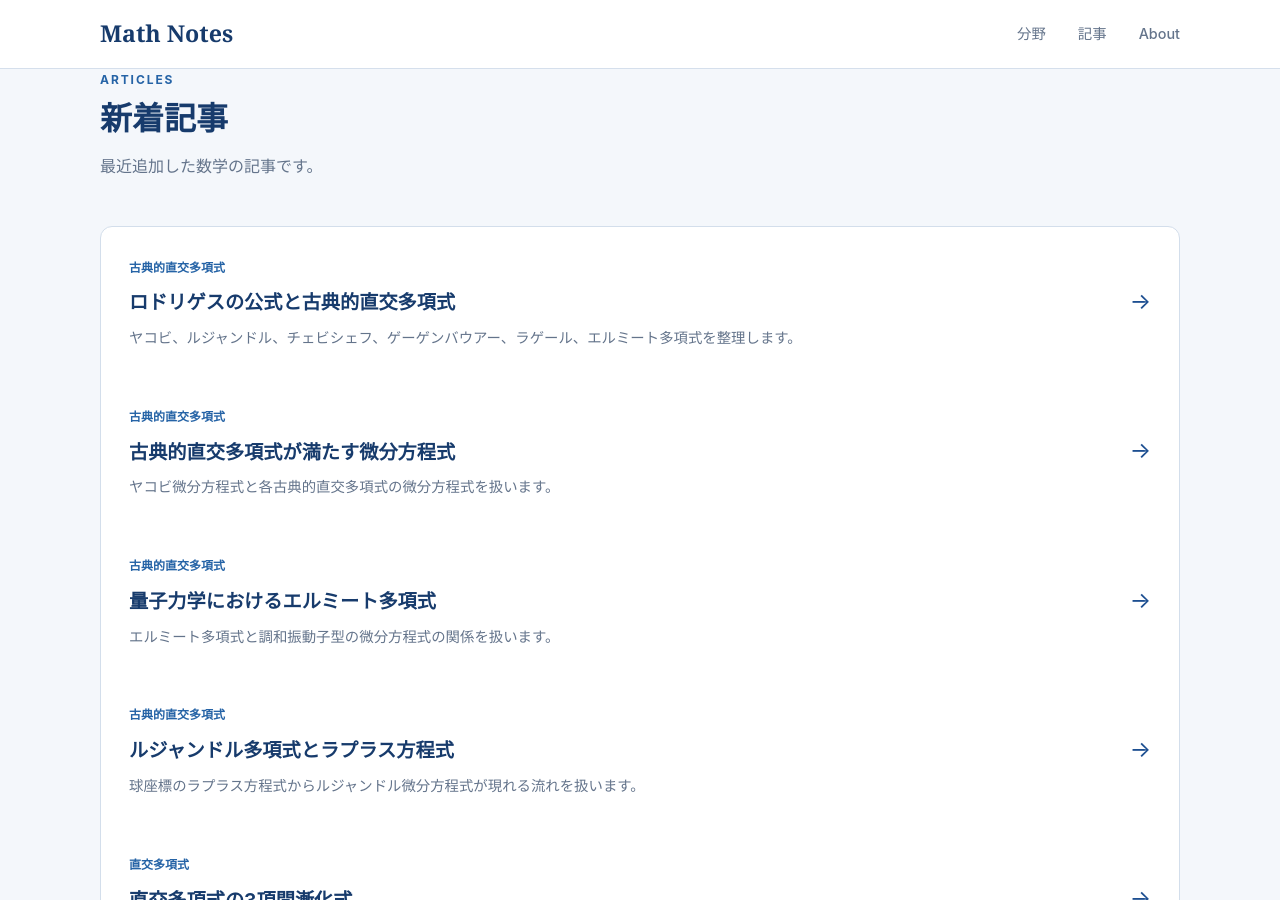
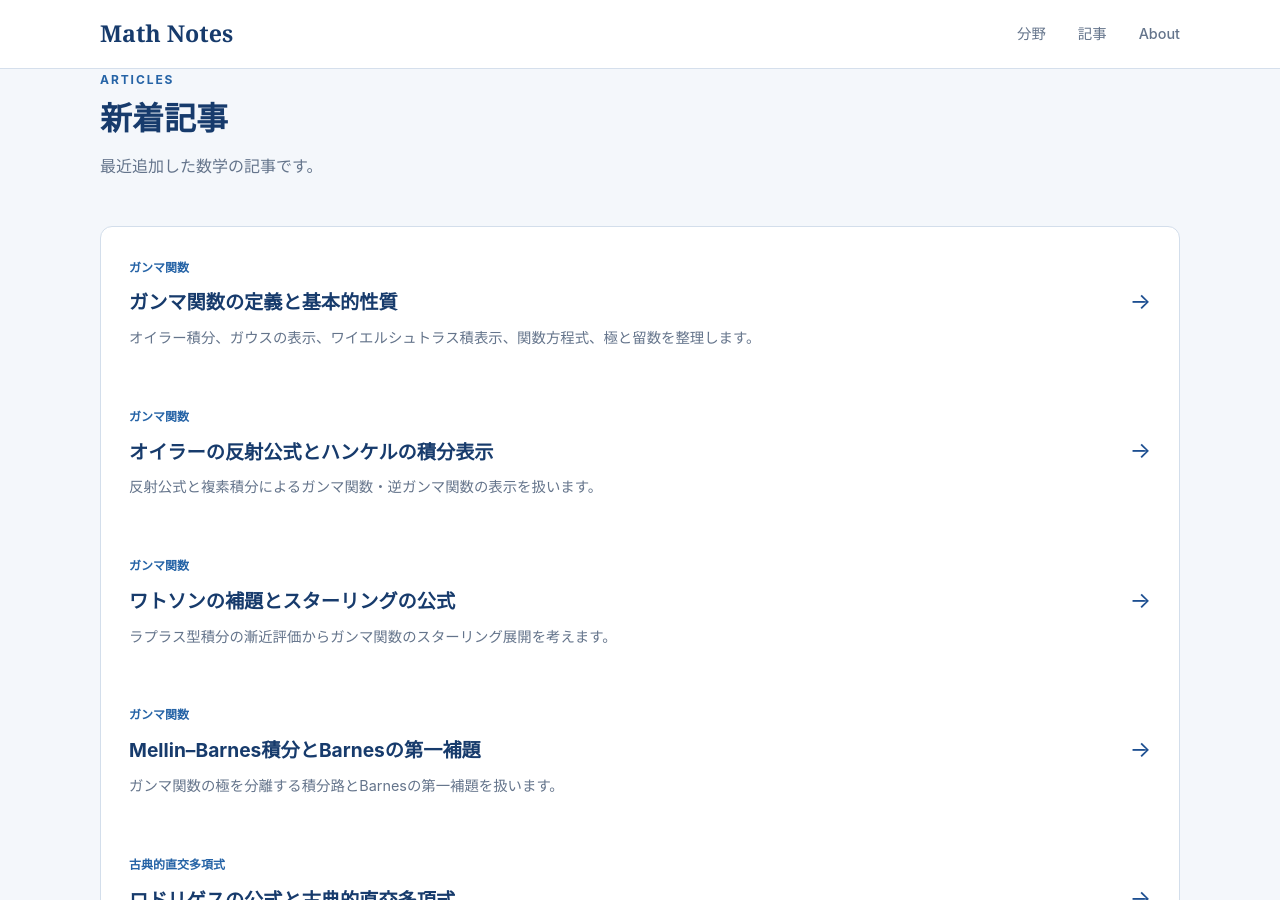
Before and after one commit to koukano/koukano.github.io, a Jekyll site: the page index.html, which Jekyll copies as it is, in a window 1280 px wide and 900 px high, scrolled down 1918 px. Built offline with Jekyll 4.4.1, drawn with Linux system fonts in a browser that asks for light colours.

Commit message:
Show gamma function articles on home page

```diff
--- a/index.html
+++ b/index.html
@@ -200,6 +200,51 @@
 
       <div class="article-list">
 
+        <a href="/articles/gamma-function-definition-properties.html" class="article-link">
+          <div class="article-item">
+            <div>
+              <span class="article-category">ガンマ関数</span>
+              <h3>ガンマ関数の定義と基本的性質</h3>
+              <p>オイラー積分、ガウスの表示、ワイエルシュトラス積表示、関数方程式、極と留数を整理します。</p>
+            </div>
+            <span class="article-arrow">→</span>
+          </div>
+        </a>
+
+        <a href="/articles/gamma-reflection-hankel.html" class="article-link">
+          <div class="article-item">
+            <div>
+              <span class="article-category">ガンマ関数</span>
+              <h3>オイラーの反射公式とハンケルの積分表示</h3>
+              <p>反射公式と複素積分によるガンマ関数・逆ガンマ関数の表示を扱います。</p>
+            </div>
+            <span class="article-arrow">→</span>
+          </div>
+        </a>
+
+        <a href="/articles/gamma-stirling-watson.html" class="article-link">
+          <div class="article-item">
+            <div>
+              <span class="article-category">ガンマ関数</span>
+              <h3>ワトソンの補題とスターリングの公式</h3>
+              <p>ラプラス型積分の漸近評価からガンマ関数のスターリング展開を考えます。</p>
+            </div>
+            <span class="article-arrow">→</span>
+          </div>
+        </a>
+
+        <a href="/articles/mellin-barnes-first-lemma.html" class="article-link">
+          <div class="article-item">
+            <div>
+              <span class="article-category">ガンマ関数</span>
+              <h3>Mellin–Barnes積分とBarnesの第一補題</h3>
+              <p>ガンマ関数の極を分離する積分路とBarnesの第一補題を扱います。</p>
+            </div>
+            <span class="article-arrow">→</span>
+          </div>
+        </a>
+
+
         <a href="/articles/classical-orthogonal-polynomials-rodrigues.html" class="article-link">
           <div class="article-item">
             <div>
```
